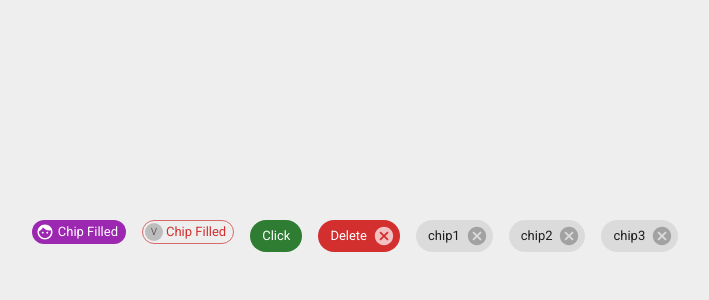
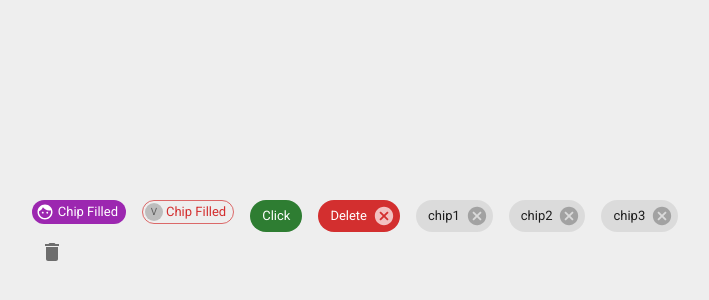
Before and after one commit to SOUROVSARKERTEC12/material_ui, a React (Vite) app in the folder ReactMUI/: page / in a window 1280 px wide. Shown: the part 164-464 px from the top of the page, without its empty margins (285-994 px from the left). Built offline with nearby package versions, Linux system fonts and the light colour scheme.

Commit message:
MuiTooltip

```diff
--- a/ReactMUI/src/App.jsx
+++ b/ReactMUI/src/App.jsx
@@ -24,6 +24,7 @@
 import {MuiBadge} from "./components/Badge/MuiBadge.jsx";
 import {MuiList} from "./components/List/MuiList.jsx";
 import {MuiChip} from "./components/Chip/MuiChip.jsx";
+import {MuiTooltip} from "./components/Tooltip/MuiTooltip.jsx";
 
 function App() {
 
@@ -54,6 +55,7 @@
             {/*<MuiBadge/>*/}
             {/*<MuiList/>*/}
             <MuiChip/>
+            <MuiTooltip/>
         </>
     )
 }
--- a/ReactMUI/src/components/Chip/MuiChip.jsx
+++ b/ReactMUI/src/components/Chip/MuiChip.jsx
@@ -17,11 +17,9 @@
             <Chip label='Click' color='success' onClick={() => alert('Clicked')}/>
             <Chip label='Delete' color='error' onClick={() => alert('Clicked')}
                   onDelete={() => alert('Delete handler called')}/>
-            {
-                chips.map((chip)=>(
+            {chips.map((chip)=>(
                     <Chip key={chip} label={chip} onDelete={()=> handleDelete(chip)}/>
-                ))
-            }
+                ))}
         </Stack>
     )
 }
--- /dev/null
+++ b/ReactMUI/src/components/Tooltip/MuiTooltip.jsx
@@ -0,0 +1,12 @@
+import {IconButton, Tooltip} from "@mui/material";
+import DeleteIcon from '@mui/icons-material/Delete';
+
+export const MuiTooltip = () => {
+    return (
+        <Tooltip title='Delete' placement='right' arrow enterDelay={500} leaveDelay={200}>
+            <IconButton>
+                <DeleteIcon/>
+            </IconButton>
+        </Tooltip>
+    )
+}
```
